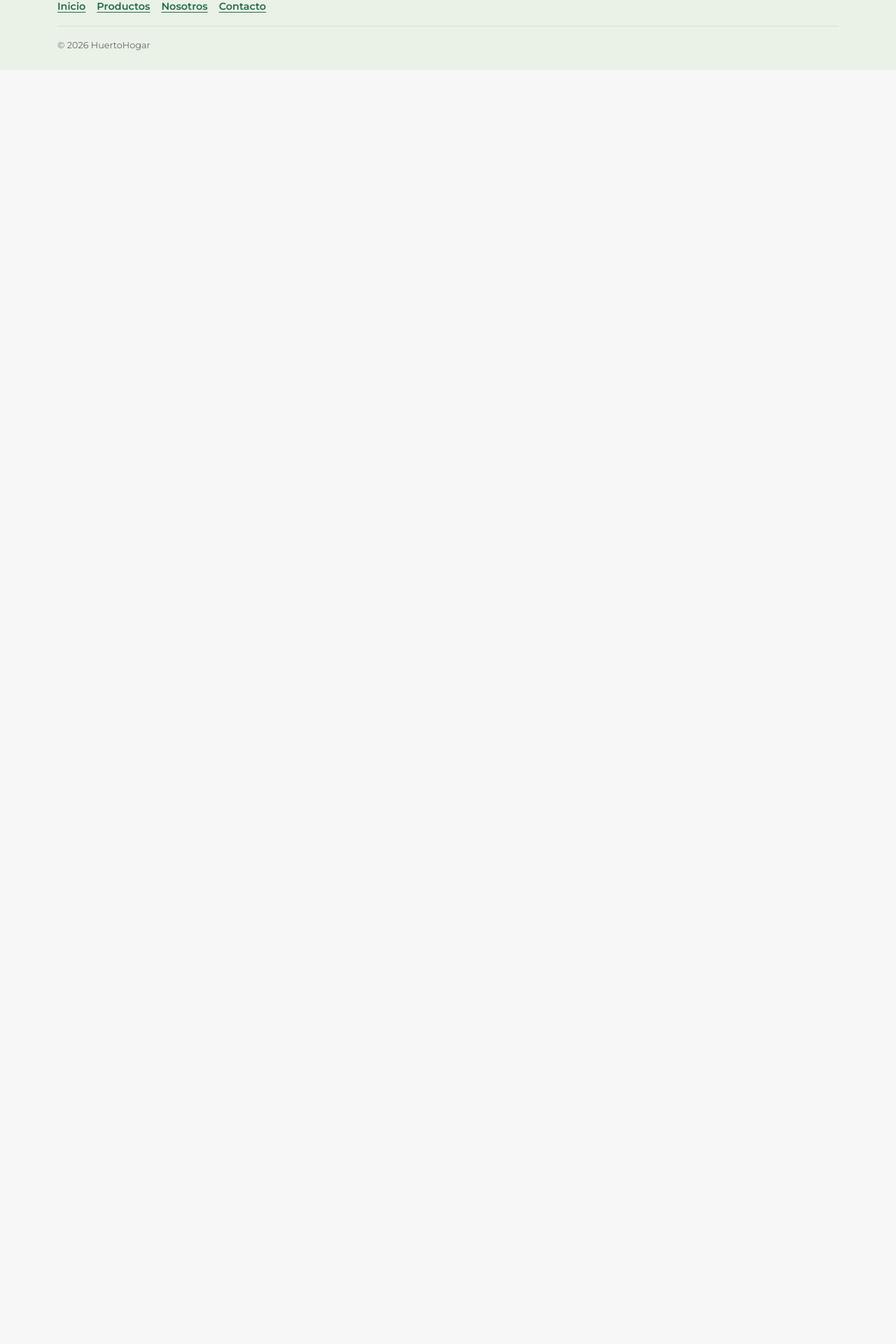
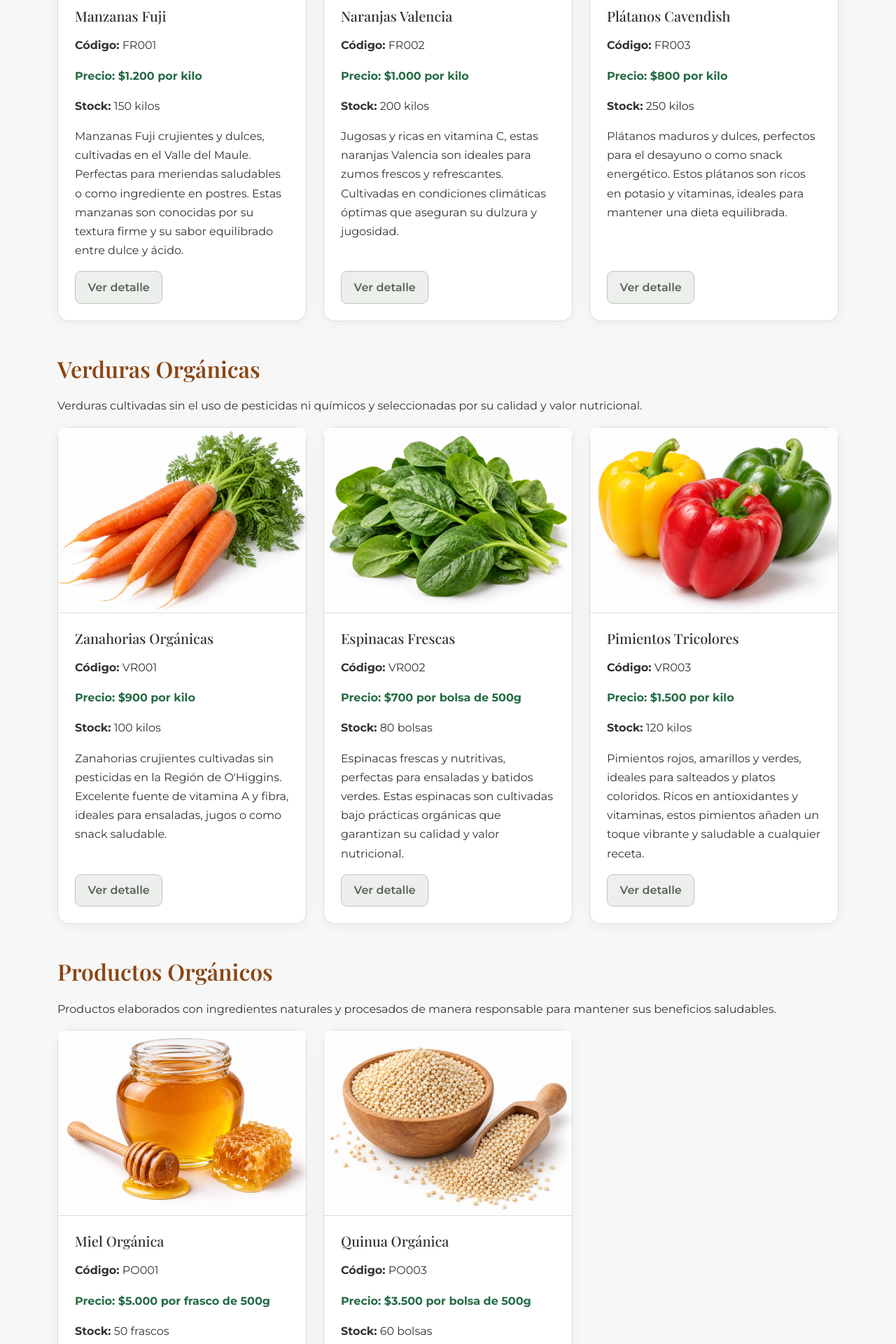
Before and after one commit to franco3v3ns3n/fs2_007v_g9, a React (Vite) app: page /productos in a window 1280 px wide. Shown: the part 700-2620 px from the top of the page at 70% size. Before the commit the page ends 800 px from the top, so only its background shows below. Built offline with nearby package versions, Linux system fonts and the light colour scheme; a web font is replaced by a local one.

Commit message:
feat: migra catálogo de productos a React

```diff
--- a/src/App.jsx
+++ b/src/App.jsx
@@ -1,13 +1,14 @@
 import { Route, Routes } from 'react-router-dom'
 import PublicLayout from './layouts/PublicLayout'
 import InicioView from './views/InicioView'
+import ProductosView from './views/ProductosView'
 
 function App() {
   return (
     <Routes>
       <Route path="/" element={<PublicLayout />}>
         <Route index element={<InicioView />} />
-        <Route path="productos" element={null} />
+        <Route path="productos" element={<ProductosView />} />
         <Route path="nosotros" element={null} />
         <Route path="blog" element={null} />
         <Route path="contacto" element={null} />
--- /dev/null
+++ b/src/components/ProductCard.jsx
@@ -0,0 +1,24 @@
+import { Button, Card } from 'react-bootstrap'
+
+function ProductCard({ producto }) {
+  return (
+    <Card as="article" className="h-100">
+      <Card.Img variant="top" src={producto.imagen} alt={producto.nombre}
+        className="product-card-image" width="1200" height="900" />
+      <Card.Body className="d-flex flex-column">
+        <Card.Title as="h3" className="h5">{producto.nombre}</Card.Title>
+        <Card.Text><strong>Código:</strong> {producto.codigo}</Card.Text>
+        <Card.Text className="product-price">
+          <strong>Precio:</strong> ${producto.precio.toLocaleString('es-CL')} por {producto.unidadPrecio}
+        </Card.Text>
+        <Card.Text><strong>Stock:</strong> {producto.stock} {producto.unidadStock}</Card.Text>
+        <Card.Text>{producto.descripcion}</Card.Text>
+        <Button type="button" variant="outline-secondary" className="mt-auto align-self-start" disabled>
+          Ver detalle
+        </Button>
+      </Card.Body>
+    </Card>
+  )
+}
+
+export default ProductCard
--- /dev/null
+++ b/src/data/productosIniciales.js
@@ -0,0 +1,101 @@
+export const productosIniciales = [
+  {
+    codigo: 'FR001',
+    nombre: 'Manzanas Fuji',
+    categoria: 'Frutas Frescas',
+    precio: 1200,
+    unidadPrecio: 'kilo',
+    stock: 150,
+    unidadStock: 'kilos',
+    descripcion: 'Manzanas Fuji crujientes y dulces, cultivadas en el Valle del Maule. Perfectas para meriendas saludables o como ingrediente en postres. Estas manzanas son conocidas por su textura firme y su sabor equilibrado entre dulce y ácido.',
+    imagen: '/img/productos/fr001-manzanas-fuji.webp',
+  },
+  {
+    codigo: 'FR002',
+    nombre: 'Naranjas Valencia',
+    categoria: 'Frutas Frescas',
+    precio: 1000,
+    unidadPrecio: 'kilo',
+    stock: 200,
+    unidadStock: 'kilos',
+    descripcion: 'Jugosas y ricas en vitamina C, estas naranjas Valencia son ideales para zumos frescos y refrescantes. Cultivadas en condiciones climáticas óptimas que aseguran su dulzura y jugosidad.',
+    imagen: '/img/productos/fr002-naranjas-valencia.webp',
+  },
+  {
+    codigo: 'FR003',
+    nombre: 'Plátanos Cavendish',
+    categoria: 'Frutas Frescas',
+    precio: 800,
+    unidadPrecio: 'kilo',
+    stock: 250,
+    unidadStock: 'kilos',
+    descripcion: 'Plátanos maduros y dulces, perfectos para el desayuno o como snack energético. Estos plátanos son ricos en potasio y vitaminas, ideales para mantener una dieta equilibrada.',
+    imagen: '/img/productos/fr003-platanos-cavendish.webp',
+  },
+  {
+    codigo: 'VR001',
+    nombre: 'Zanahorias Orgánicas',
+    categoria: 'Verduras Orgánicas',
+    precio: 900,
+    unidadPrecio: 'kilo',
+    stock: 100,
+    unidadStock: 'kilos',
+    descripcion: "Zanahorias crujientes cultivadas sin pesticidas en la Región de O'Higgins. Excelente fuente de vitamina A y fibra, ideales para ensaladas, jugos o como snack saludable.",
+    imagen: '/img/productos/vr001-zanahorias-organicas.webp',
+  },
+  {
+    codigo: 'VR002',
+    nombre: 'Espinacas Frescas',
+    categoria: 'Verduras Orgánicas',
+    precio: 700,
+    unidadPrecio: 'bolsa de 500g',
+    stock: 80,
+    unidadStock: 'bolsas',
+    descripcion: 'Espinacas frescas y nutritivas, perfectas para ensaladas y batidos verdes. Estas espinacas son cultivadas bajo prácticas orgánicas que garantizan su calidad y valor nutricional.',
+    imagen: '/img/productos/vr002-espinacas-frescas.webp',
+  },
+  {
+    codigo: 'VR003',
+    nombre: 'Pimientos Tricolores',
+    categoria: 'Verduras Orgánicas',
+    precio: 1500,
+    unidadPrecio: 'kilo',
+    stock: 120,
+    unidadStock: 'kilos',
+    descripcion: 'Pimientos rojos, amarillos y verdes, ideales para salteados y platos coloridos. Ricos en antioxidantes y vitaminas, estos pimientos añaden un toque vibrante y saludable a cualquier receta.',
+    imagen: '/img/productos/vr003-pimientos-tricolores.webp',
+  },
+  {
+    codigo: 'PO001',
+    nombre: 'Miel Orgánica',
+    categoria: 'Productos Orgánicos',
+    precio: 5000,
+    unidadPrecio: 'frasco de 500g',
+    stock: 50,
+    unidadStock: 'frascos',
+    descripcion: 'Miel pura y orgánica producida por apicultores locales. Rica en antioxidantes y con un sabor inigualable, perfecta para endulzar de manera natural tus comidas y bebidas.',
+    imagen: '/img/productos/po001-miel-organica.webp',
+  },
+  {
+    codigo: 'PO003',
+    nombre: 'Quinua Orgánica',
+    categoria: 'Productos Orgánicos',
+    precio: 3500,
+    unidadPrecio: 'bolsa de 500g',
+    stock: 60,
+    unidadStock: 'bolsas',
+    descripcion: 'Quinua orgánica de alta calidad, ideal para ensaladas, acompañamientos y preparaciones saludables. Una alternativa nutritiva y versátil para incorporar a la alimentación diaria.',
+    imagen: '/img/productos/po003-quinua-organica.webp',
+  },
+  {
+    codigo: 'PL001',
+    nombre: 'Leche Entera',
+    categoria: 'Productos Lácteos',
+    precio: 1200,
+    unidadPrecio: 'litro',
+    stock: 100,
+    unidadStock: 'unidades',
+    descripcion: 'Leche entera proveniente de granjas locales, con sabor natural y textura cremosa. Ideal para acompañar desayunos y utilizar en distintas preparaciones.',
+    imagen: '/img/productos/pl001-leche-entera.webp',
+  },
+]
--- /dev/null
+++ b/src/views/ProductosView.jsx
@@ -0,0 +1,53 @@
+import { Col, Row } from 'react-bootstrap'
+import ProductCard from '../components/ProductCard'
+import { productosIniciales } from '../data/productosIniciales'
+
+const categorias = [
+  {
+    nombre: 'Frutas Frescas',
+    descripcion: 'Frutas cultivadas y cosechadas en el punto óptimo de madurez para asegurar su sabor y frescura.',
+  },
+  {
+    nombre: 'Verduras Orgánicas',
+    descripcion: 'Verduras cultivadas sin el uso de pesticidas ni químicos y seleccionadas por su calidad y valor nutricional.',
+  },
+  {
+    nombre: 'Productos Orgánicos',
+    descripcion: 'Productos elaborados con ingredientes naturales y procesados de manera responsable para mantener sus beneficios saludables.',
+  },
+  {
+    nombre: 'Productos Lácteos',
+    descripcion: 'Productos provenientes de granjas locales dedicadas a una producción responsable y de calidad.',
+  },
+]
+
+function ProductosView() {
+  return (
+    <>
+      <section className="mb-5">
+        <h1 className="mb-3">Catálogo de productos</h1>
+        <p className="lead">
+          Conoce la selección de productos frescos y naturales que HuertoHogar lleva
+          directamente del campo a tu hogar.
+        </p>
+      </section>
+      {categorias.map((categoria) => (
+        <section className="mb-5" key={categoria.nombre}>
+          <h2>{categoria.nombre}</h2>
+          <p>{categoria.descripcion}</p>
+          <Row className="g-4">
+            {productosIniciales
+              .filter((producto) => producto.categoria === categoria.nombre)
+              .map((producto) => (
+                <Col xs={12} md={6} lg={4} key={producto.codigo}>
+                  <ProductCard producto={producto} />
+                </Col>
+              ))}
+          </Row>
+        </section>
+      ))}
+    </>
+  )
+}
+
+export default ProductosView
```
